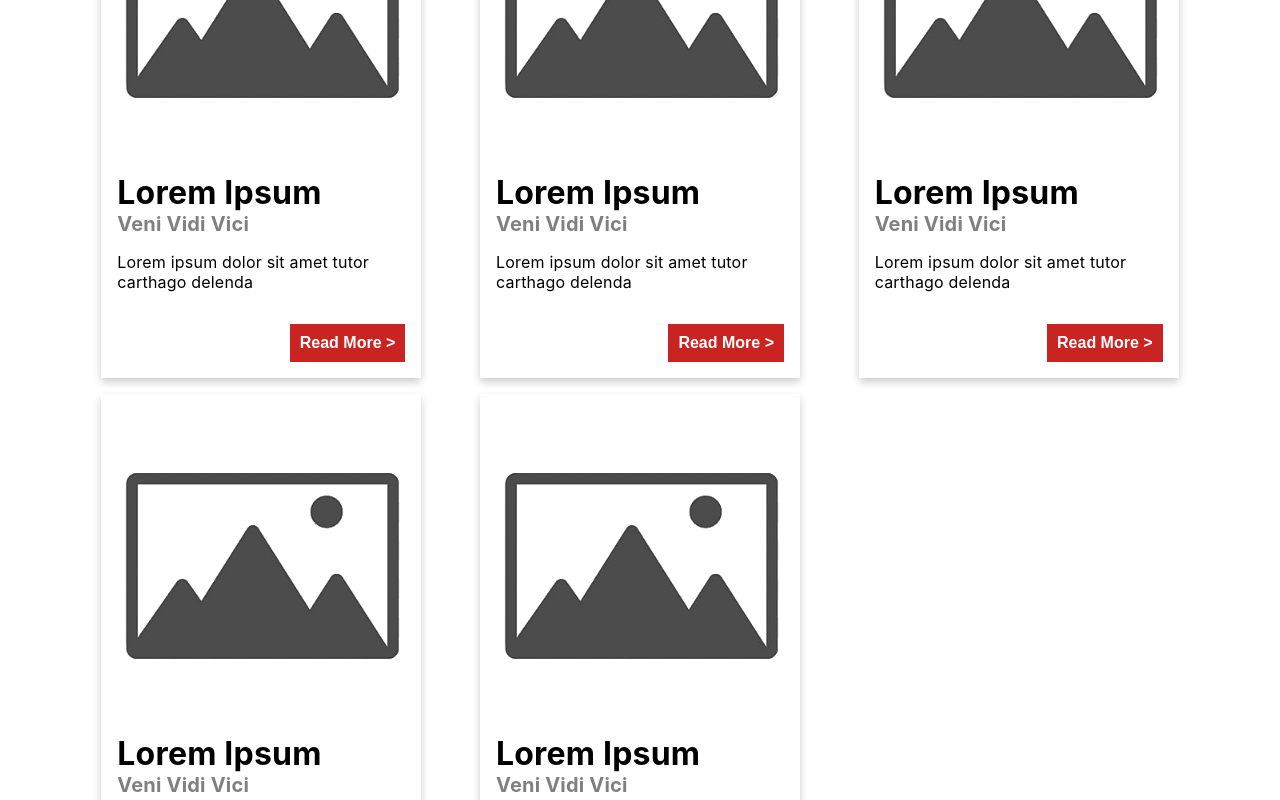
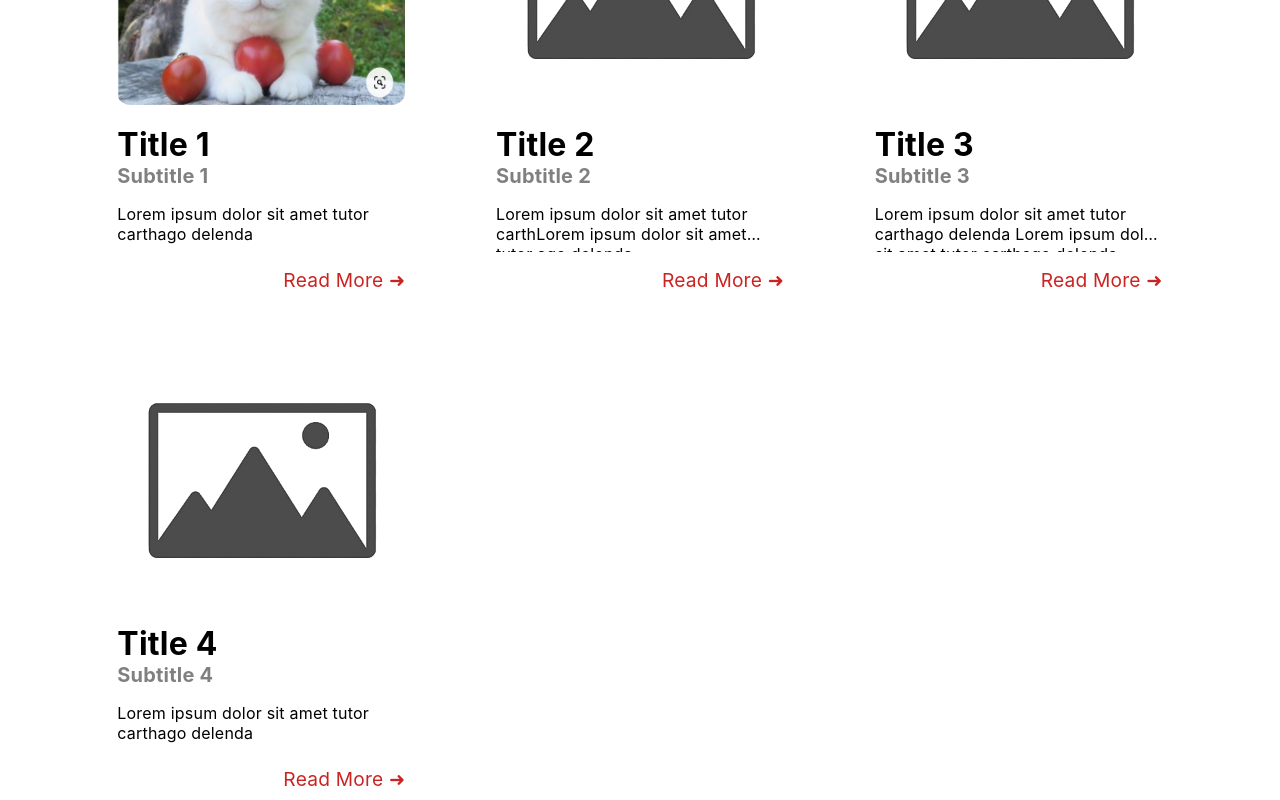
Before and after one commit to fmtayag/fmtayag.github.io, a React (Create React App) app in the folder ui/: page / in a window 1280 px wide. Shown: the part 1100-1900 px from the top of the page. Built offline with nearby package versions, Linux system fonts and the light colour scheme.

Commit message:
Reworked the Project Card component design-wise

```diff
--- a/ui/src/components/ProjectCard.js
+++ b/ui/src/components/ProjectCard.js
@@ -1,24 +1,21 @@
 import '../styles/ProjectCard.css';
+import { Link } from 'react-router-dom';
 
-const ProjectCard = ({body} /*image_path, title, body, tech_stacks*/) => {
-
-    const image_path = "/images/placeholder.png";
-    const title = "Cat"
-    const tech_stacks = []
+const ProjectCard = ({image_src, title, subtitle, body}) => {
 
     return (
         <div className="project-card">
             <div className="image-container">
-                <img src={image_path} />
+                <img src={image_src} />
             </div>
             <div className="card-info">
-                <h1 className="heading">Lorem Ipsum</h1>
-                <h2 className="subtitle">Veni Vidi Vici</h2>
-                <p className="body">{body}</p>
+                <h1>{title}</h1>
+                <h2 >{subtitle}</h2>
+                <p>{body}</p>
             </div>
-            <div className="buttons-container">
-                <button onClick={() => {console.log("hello")}} className="primary-btn">Read More &gt;</button>
-
+            <div className="details-container">
+                <Link to="/projects">Read More</Link>
+                {/* <button onClick={() => {console.log("hello")}} className="primary-btn">Read More &gt;</button> */}
             </div>
         </div>
 
--- a/ui/src/components/ProjectsList.js
+++ b/ui/src/components/ProjectsList.js
@@ -7,15 +7,10 @@ const ProjectsList = () => {
             <h1>My Projects</h1>
 
             <div className="container">
-                <ProjectCard body="Lorem ipsum dolor sit amet tutor carthago delenda" />
-                <ProjectCard body="Lorem ipsum dolor sit amet tutor carthago delenda" />
-                <ProjectCard body="Lorem ipsum dolor sit amet tutor carthago delenda" />
-                <ProjectCard body="Lorem ipsum dolor sit amet tutor carthago delenda" />
-                <ProjectCard body="Lorem ipsum dolor sit amet tutor carthago delenda" />
-                {/* <ProjectCard body="Lorem ipsum dolor sit amet tutor carthago delenda" />
-                <ProjectCard body="Lorem ipsum dolor sit amet tutor carthago delenda" />
-                <ProjectCard body="Lorem ipsum dolor sit amet tutor carthago delenda" />
-                <ProjectCard body="Lorem ipsum dolor sit amet tutor carthago delenda est veni vidi viciLorem ipsum dolorveni vidi viciLorem ipsum dolor sit amet tutor carthago delenda est veni vidi viciLorem ipsum dolor sit amet tutor carthago delenda est veni vidi vici" /> */}
+                <ProjectCard image_src="/images/cat1.png" title="Title 1" subtitle="Subtitle 1" body="Lorem ipsum dolor sit amet tutor carthago delenda" />
+                <ProjectCard image_src="/images/placeholder.png" title="Title 2" subtitle="Subtitle 2" body="Lorem ipsum dolor sit amet tutor carthLorem ipsum dolor sit amet tutor ago delenda" />
+                <ProjectCard image_src="/images/placeholder.png" title="Title 3" subtitle="Subtitle 3" body="Lorem ipsum dolor sit amet tutor carthago delenda Lorem ipsum dolor sit amet tutor carthago delenda Lorem ipsum dolor sit amet tutor carthago delenda" />
+                <ProjectCard image_src="/images/placeholder.png" title="Title 4" subtitle="Subtitle 4" body="Lorem ipsum dolor sit amet tutor carthago delenda " />
             </div>
         </div>
     );
--- a/ui/src/styles/ProjectCard.css
+++ b/ui/src/styles/ProjectCard.css
@@ -1,17 +1,18 @@
 .project-card {
     /* Add shadows to create the "card" effect */
-    box-shadow: 0 4px 8px 0 rgba(0, 0, 0, 0.2);
+    /* box-shadow: 0 4px 8px 0 rgba(0, 0, 0, 0.2); */
     transition: 0.3s;
     max-width: 20em;
 }
 
 /* On mouse-over, add a deeper shadow */
 .project-card:hover {
-    box-shadow: 0 8px 16px 0 rgba(0, 0, 0, 0.2);
+    /* box-shadow: 0 8px 16px 0 rgba(0, 0, 0, 0.2); */
 }
 
 .project-card img {
     max-width: 100%;
+    height: 15em;
     margin-top: 1em;
     border-radius: 5%;
 }
@@ -22,55 +23,65 @@
 
 /* Add some padding inside the card container */
 .card-info {
-    margin: 1em 1em;
+    margin: 0em 1em;
 }
 
-.card-info > .heading {
+.card-info > h1 {
     font-size: 2em;
     text-align: left;
     margin: 0;
 }
 
-.card-info > .subtitle {
+.card-info > h2 {
     font-size: 1.25em;
     margin: 0;
     color: gray;
     text-align: left;
 }
 
-.card-info > .body {
+.card-info > p {
     display: -webkit-box;
-    -webkit-line-clamp: 4;
-    -webkit-box-orient: vertical;
+   -webkit-line-clamp: 2;
+           line-clamp: 2;
+   -webkit-box-orient: vertical;
     font-size: 1em;
     text-align: left;
-    white-space: pre-line;
     overflow: hidden;
     text-overflow: ellipsis;
-    max-height: 8em;
+    height: 3em;
 }
 
-.buttons-container {
-    display: block;
-    height: 1vmax;
+
+.details-container {
+    margin: 1em;
+    height: 2em;
+    text-align: right;
 }
 
-.primary-btn {
-    background-color: var(--color1);
-    border: none;
-    font-weight: 600;
-    color: white;
+.details-container > a {
+    font-weight: 400;
+    color: var(--color1);
     padding: 10px;
-    font-size: 1em;
-    float: right;
-    margin: 1em 1em;
+    font-size: 1.2em;
+    padding: 0;
+}
+
+.details-container > a::after {
+    display:inline-block;
+
+    content: "\00a0\279c";
+    transition: transform .2s ease-in;
+}
+
+.details-container > a:hover::after {
+    transform: translateX(5px);
 }
 
 @media only screen and (max-width: 640px) {
     .project-card {
         width: 100%;
     }
-    .buttons-container {
-        height: 10vmax;
+    .image-container img {
+        height: 80%;
     }
 }
--- a/ui/src/styles/ProjectsList.css
+++ b/ui/src/styles/ProjectsList.css
@@ -5,7 +5,7 @@
     justify-content: space-around;
 }
 
-@media only screen and (max-width: 640px) {
+@media only screen and (max-width: 768px) {
     .container {
         display: block;
     }
```
